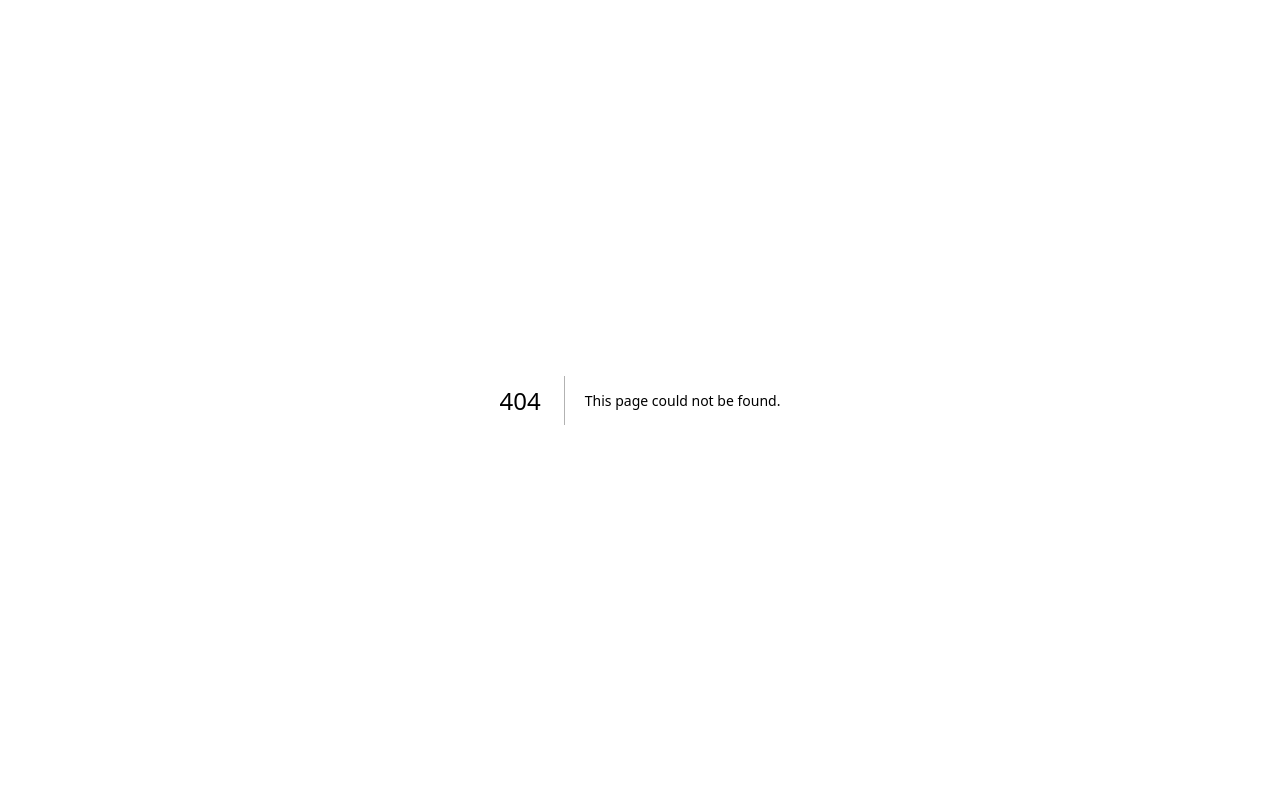
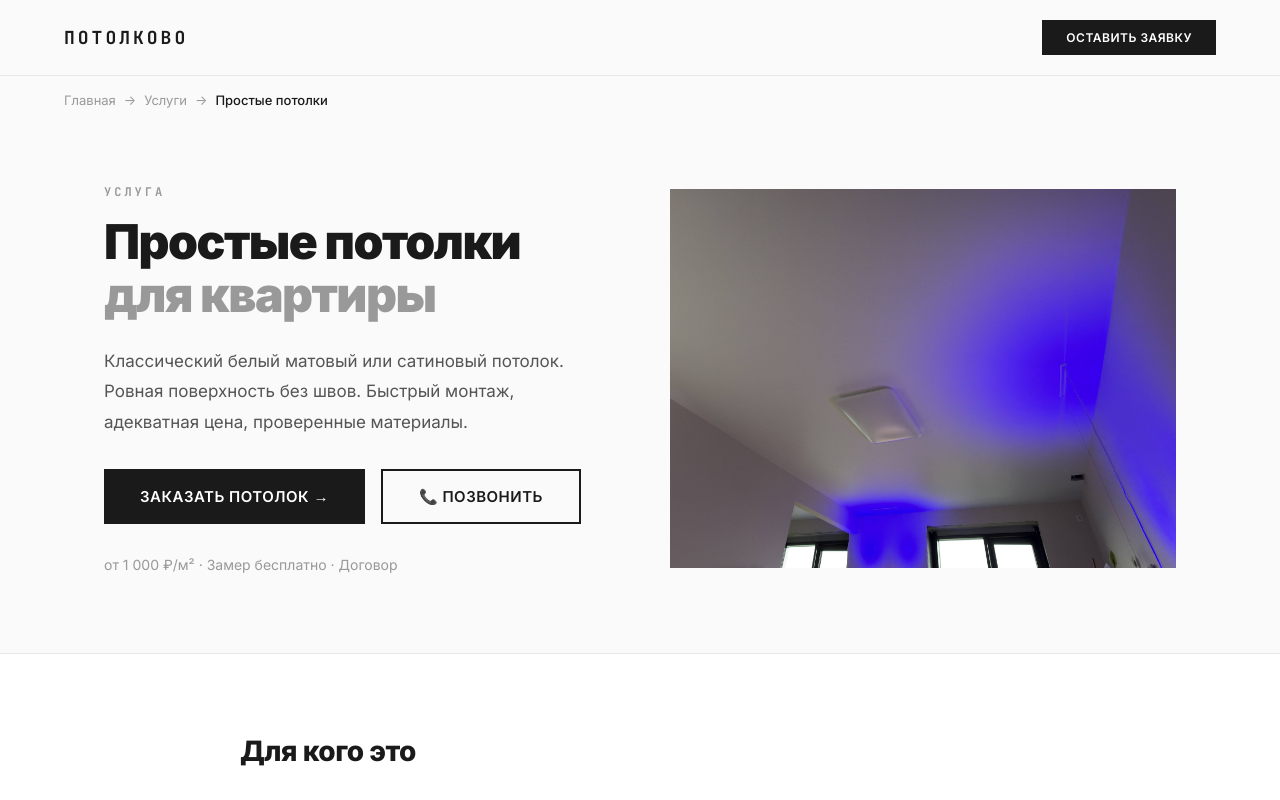
Before and after one commit to svladimirtsk-crypto/nextjs-potolkovo, a Next.js app: page /uslugi/prostye-potolki in a window 1280 px wide. Before the commit this address had no page. Shown: the top 800 px of the page. Built offline with nearby package versions, Linux system fonts and the light colour scheme.

Commit message:
Create page.tsx

```diff
--- /dev/null
+++ b/app/uslugi/prostye-potolki/page.tsx
@@ -0,0 +1,47 @@
+import type { Metadata } from "next";
+import ServicePageLayout from "../_components/ServicePageLayout";
+
+export const metadata: Metadata = {
+  title: "Простые натяжные потолки для квартиры — Москва | ПОТОЛКОВО",
+  description: "Классический белый матовый или сатиновый натяжной потолок. Быстро, ровно, недорого. Мастер 15+ лет. Замер бесплатно.",
+  keywords: "простой натяжной потолок, матовый потолок, сатиновый потолок, потолок в квартиру москва",
+};
+
+export default function Page() {
+  return (
+    <ServicePageLayout
+      breadcrumb="Простые потолки"
+      badge="Услуга"
+      h1="Простые потолки"
+      h1sub="для квартиры"
+      description="Классический белый матовый или сатиновый потолок. Ровная поверхность без швов. Быстрый монтаж, адекватная цена, проверенные материалы."
+      ctaText="Заказать потолок"
+      price="от 1 000 ₽/м²"
+      image="/svc-simple.jpeg"
+      imageAlt="Простой матовый натяжной потолок в квартире"
+      sectionTitle="Для кого это"
+      sectionParagraphs={[
+        "Если вам нужен просто ровный, красивый потолок без сложных конструкций — это ваш вариант. Матовый или сатиновый, белый или цветной.",
+        "Монтаж одной комнаты занимает 2–3 часа. Без грязи, без пыли. Мебель можно не выносить — достаточно сдвинуть к центру.",
+        "Даже «простой» потолок я делаю качественно: ровные углы, аккуратные обходы труб, чистые светильники. Потому что репутация — одна.",
+      ]}
+      advantagesTitle="Преимущества"
+      advantages={[
+        { icon: "⚡", title: "Быстрый монтаж", desc: "Одна комната — 2-3 часа" },
+        { icon: "💰", title: "Доступная цена", desc: "Оптимальное соотношение цена/качество" },
+        { icon: "🧹", title: "Чисто", desc: "Без пыли и строительного мусора" },
+        { icon: "📄", title: "Договор", desc: "Официально, с гарантией" },
+      ]}
+      otherServices={[
+        ["Теневой профиль", "/uslugi/tenevoy-profil"],
+        ["Парящие потолки", "/uslugi/paryashchie-potolki"],
+        ["Световые линии", "/uslugi/svetovye-linii"],
+        ["Трековое освещение", "/uslugi/trekovoe-osveshchenie"],
+        ["Скрытые карнизы", "/uslugi/skrytye-karnizy"],
+        ["Индивидуальные проекты", "/uslugi/individualnye-proekty"],
+        ["Продажа трек-света", "/uslugi/prodazha-trekovogo-osveshcheniya"],
+        ["Светопрозрачные потолки", "/uslugi/svetoprozrachnye-potolki"],
+      ]}
+    />
+  );
+}
```
